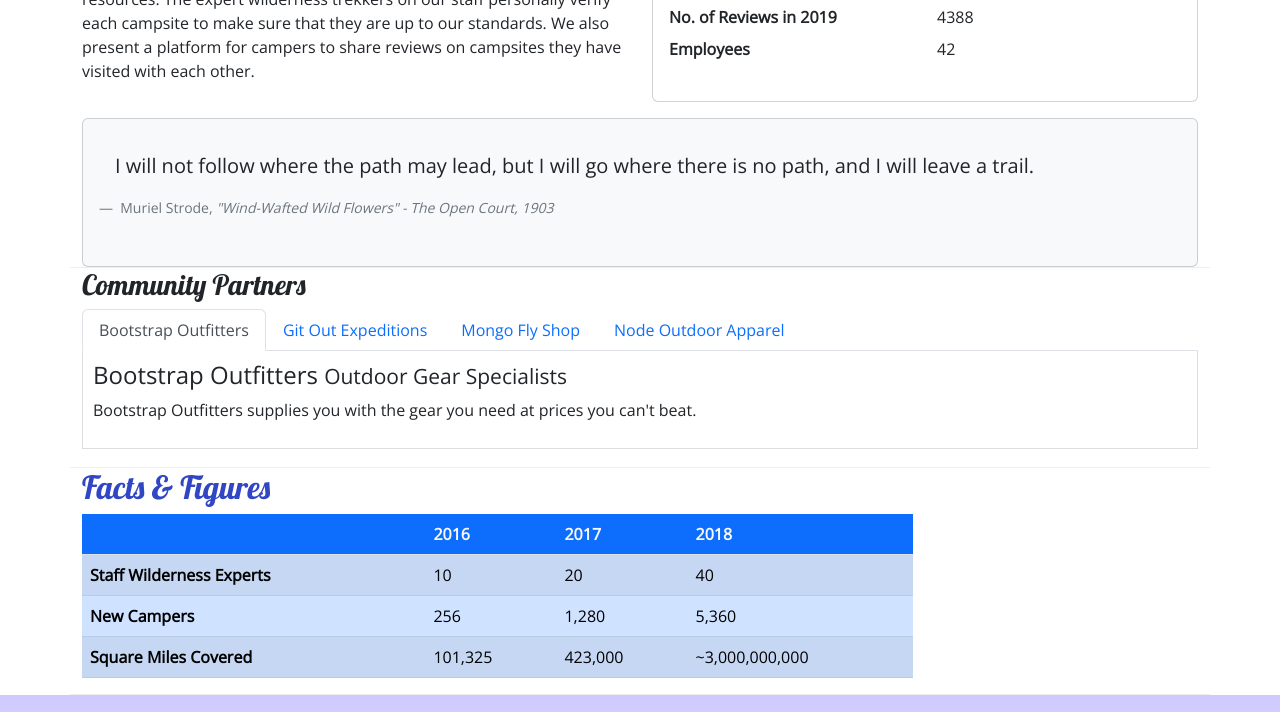
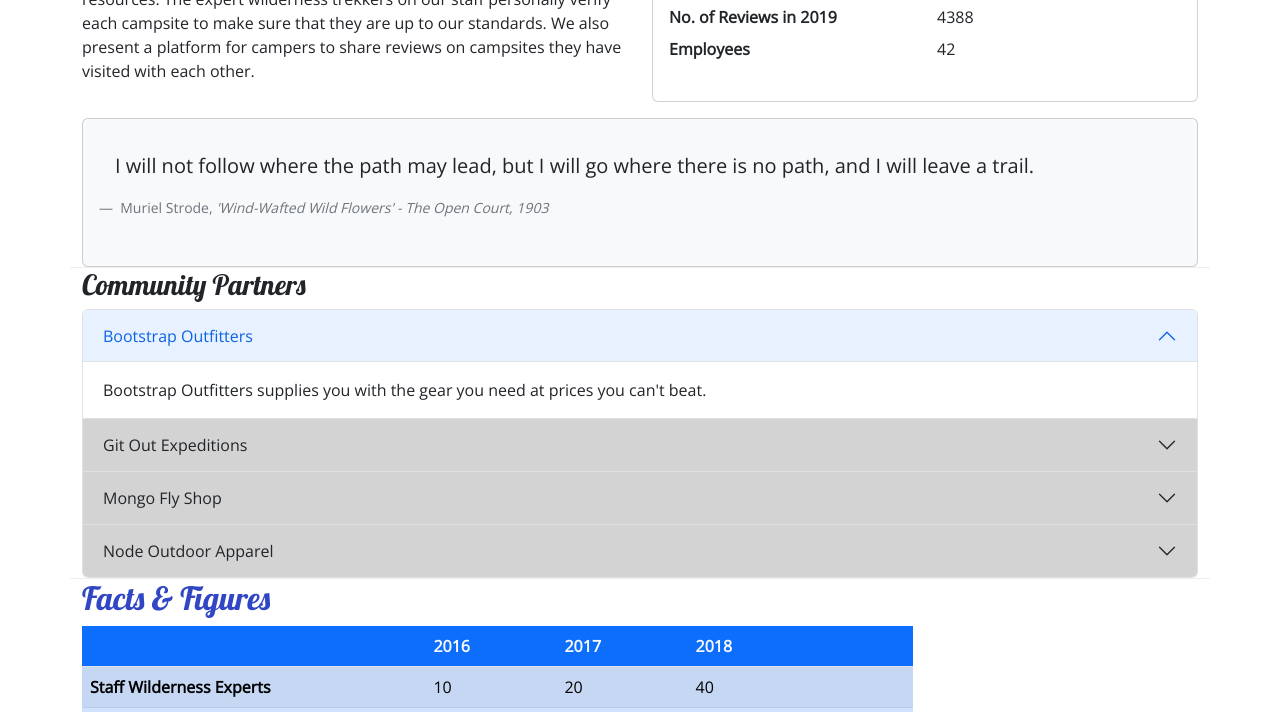
Before and after one commit to sharon-f-lewis/nu3campsite, a website: page aboutus.html in a window 1280 px wide. Shown: the part 623-1335 px from the top of the page. Drawn offline with nearby package versions, Linux system fonts and the light colour scheme.

Commit message:
Accordion

```diff
--- a/aboutus.html
+++ b/aboutus.html
@@ -99,7 +99,7 @@
             </blockquote>
             <figcaption class='blockquote-footer'>
               Muriel Strode,
-              <cite title='Source Title'>"Wind-Wafted Wild Flowers" - The Open Court, 1903
+              <cite title='Source Title'>'Wind-Wafted Wild Flowers' - The Open Court, 1903
               </cite>
             </figcaption>
           </figure>
@@ -111,46 +111,71 @@
     <div class='row row-content'>
       <div class='col'>
         <h3>Community Partners</h3>
-        <ul class='nav nav-tabs'>
-          <li class='nav-item'>
-            <a class='nav-link active' href='#bootstrap' role='tab' data-bs-toggle='tab'>
-              Bootstrap Outfitters
-            </a>
-          </li>
-          <li class='nav-item'>
-            <a class='nav-link' href='#git' role='tab' data-bs-toggle='tab'>
-              Git Out Expeditions
-            </a>
-          </li>
-          <li class='nav-item'>
-            <a class='nav-link' href='#mongo' role='tab' data-bs-toggle='tab'>
-              Mongo Fly Shop
-            </a>
-          </li>
-          <li class='nav-item'>
-            <a class='nav-link' href='#node' role='tab' data-bs-toggle='tab'>
-              Node Outdoor Apparel
-            </a>
-          </li>
-        </ul>
-        <div class="tab-content">
-          <div role="tabpanel" class='tab-pane fade show active' id='bootstrap'>
-            <h4>Bootstrap Outfitters <small>Outdoor Gear Specialists</small></h4>
-            <p class='d-none d-sm-block'>Bootstrap Outfitters supplies you with the gear you need at prices you can't beat.</p>
-          </div> <!-- end tab panel 1 -->
-          <div role="tabpanel" class='tab-pane fade' id='git'>
-            <h4>Git Out Expeditions <small>Group Adventure Expeditions</small></h4>
-            <p class='d-none d-sm-block'>Join Git Out Expeditions to explore new horizons with a group of other adventurers!</p>
-          </div> <!-- end tab panel 2 -->
-          <div role="tabpanel" class='tab-pane fade' id='mongo'>
-            <h4>Mongo Fly Shop <small>Your Neighborhood Fly Fishing Shop</small></h4>
-            <p class='d-none d-sm-block'>Need a new fishing pole, a tacklebox, or flies of all kinds? Stop by Mongo Fly Shop.</p>
-          </div> <!-- end tab panel 3 -->
-          <div role="tabpanel" class='tab-pane fade' id='node'>
-            <h4>Node Outdoor Apparel <small>Outdoor Clothes & Shoes</small></h4>
-            <p class='d-none d-sm-block'>From polar fleeces to swimsuits, hiking boots to waders, a visit to Node will be sure to get you covered.</p>
-          </div> <!-- end tab panel 4 -->
-        </div><!-- end tab-content -->
+        <div class='accordion' id='accordionExample'>
+          <!-- Bootstrap Outfitters-->
+          <div class='accordion-item'>
+            <h4 class='accordion-header'>
+              <button class='accordion-button' type='button' data-bs-toggle='collapse' data-bs-target='#bootstrap'
+              >
+                Bootstrap Outfitters
+              </button>
+            </h4>
+            <div class='accordion-collapse collapse show' id='bootstrap' data-bs-parent='#accordionExample'
+            >
+              <div class='accordion-body d-none d-sm-block'>
+                Bootstrap Outfitters supplies you with the gear you need at prices you can't beat.
+              </div> <!-- end accordion body -->
+            </div> <!-- end accordion-collapse -->
+          </div> <!-- end accordion-item 1 -->
+
+          <!-- Git Out Expeditions -->
+          <div class='accordion-item'>
+            <h4 class='accordion-header'>
+              <button class='accordion-button collapsed' type='button' data-bs-toggle='collapse' data-bs-target='#git'
+              >
+                Git Out Expeditions
+              </button>
+            </h4>
+            <div class='accordion-collapse collapse' id='git' data-bs-parent='#accordionExample'
+            >
+              <div class='accordion-body d-none d-sm-block'>
+                Join Git Out Expeditions to explore new horizons with a group of other adventurers!
+              </div> <!-- end accordion body -->
+            </div> <!-- end accordion-collapse -->
+          </div> <!-- end accordion-item 2 -->
+
+          <!-- Mongo Fly Shop -->
+          <div class='accordion-item'>
+            <h4 class='accordion-header'>
+              <button class='accordion-button collapsed' type='button' data-bs-toggle='collapse' data-bs-target='#mongo'
+              >
+                Mongo Fly Shop
+              </button>
+            </h4>
+            <div class='accordion-collapse collapse' id='mongo' data-bs-parent='#accordionExample'
+            >
+              <div class='accordion-body d-none d-sm-block'>
+                Need a new fishing pole, a tacklebox, or flies of all kinds? Stop by Mongo Fly Shop.
+              </div> <!-- end accordion body -->
+            </div> <!-- end accordion-collapse -->
+          </div> <!-- end accordion-item 3 -->
+
+          <!-- Node Outdoor Apparel -->
+          <div class='accordion-item'>
+            <h4 class='accordion-header'>
+              <button class='accordion-button collapsed' data-bs-toggle='collapse' data-bs-target='#node'
+              >
+                Node Outdoor Apparel
+              </button>
+            </h4>
+            <div class='accordion-collapse collapse' id='node' data-bs-parent='#accordionExample'
+            >
+              <div class='accordion-body d-none d-sm-block'>
+                From polar fleeces to swimsuits, hiking boots to waders, a visit to Node will be sure to get you covered.
+              </div> <!-- end accordion body -->
+            </div> <!-- end accordion-collapse -->
+          </div> <!-- end accordion-item 4 -->
+        </div><!-- end accordion -->
       </div> <!-- end col -->
     </div> <!-- end row 3 -->
 
--- a/css/styles.css
+++ b/css/styles.css
@@ -12,6 +12,10 @@ h2 {
 
 header h2 {
   color: #CEC8FF;
+}
+
+.accordion-button {
+  background-color: #d3d3d3;
 }
 
 .jumbotron {
@@ -38,9 +42,3 @@ header h2 {
   background-image: linear-gradient(#CEC8FF, white);
   padding: 20px 0;
 }
-
-.tab-content{
-  border: 1px solid #ddd;
-  border-top: none;
-  padding: 10px;
-}
```
